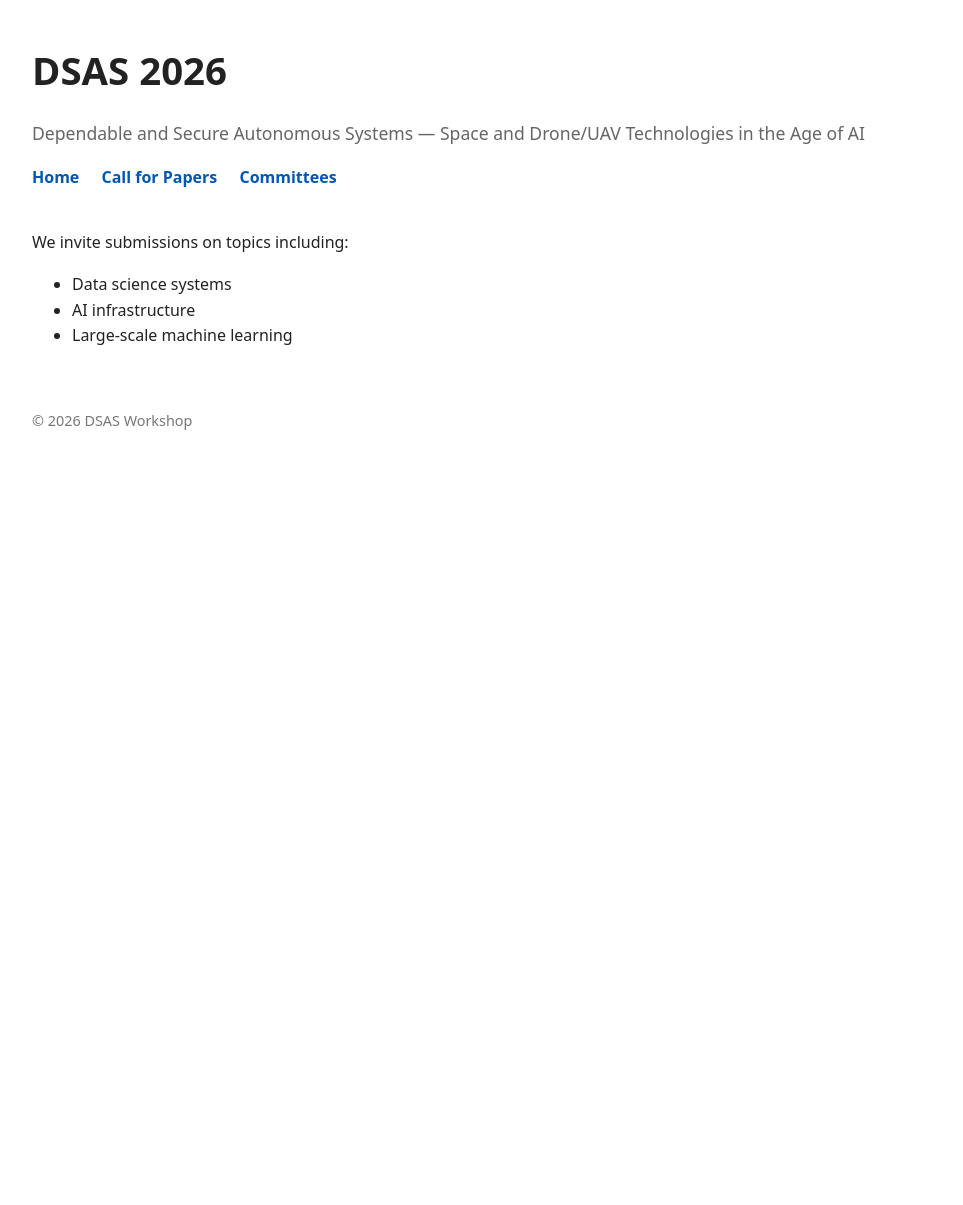
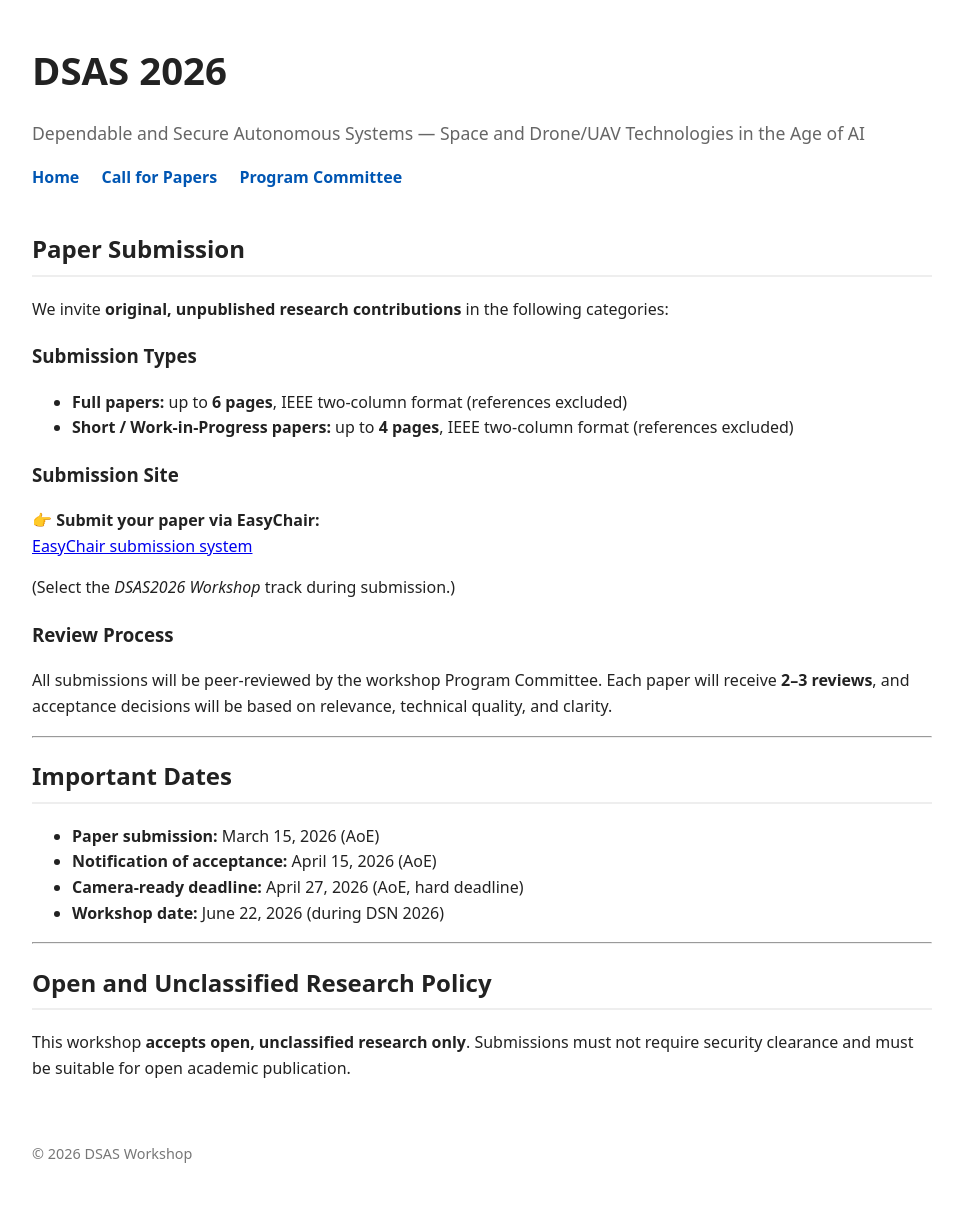
Before and after one commit to dsas2026/dsas2026.github.io, a Jekyll site: the page built from _pages/cfp.md, in a window 1280 px wide. Shown: the whole page, without its empty margins (158-1121 px from the left). Built offline with Jekyll 4.4.1, drawn with Linux system fonts in a browser that asks for light colours; before the commit the page ends 900 px from its top, so only the background shows below that.

Commit message:
Program Committee

```diff
--- a/_data/navigation.yml
+++ b/_data/navigation.yml
@@ -14,8 +14,8 @@ main:
   - title: "Call for Papers"
     url: /cfp/
 
-  - title: "Committees"
-    url: /committees/
+  - title: "Program Committee"
+    url: /programcommittee/
 
   # - title: "CV"
   #   url: /cv-json/
--- a/_pages/cfp.md
+++ b/_pages/cfp.md
@@ -1,11 +1,35 @@
 ---
 layout: default
 permalink: /cfp/
-title: "Call for Papers"
+title: "Call for Papers -- Submission Instructions"
 ---
 
-We invite submissions on topics including:
+## Paper Submission
+We invite **original, unpublished research contributions** in the following categories:
 
-- Data science systems
-- AI infrastructure
-- Large-scale machine learning
+### Submission Types
+- **Full papers:** up to **6 pages**, IEEE two-column format (references excluded)
+- **Short / Work-in-Progress papers:** up to **4 pages**, IEEE two-column format (references excluded)
+
+### Submission Site
+
+👉 **Submit your paper via EasyChair:**
+[EasyChair submission system](https://easychair.org/conferences/?conf=dsn_2026)
+
+(Select the *DSAS2026 Workshop* track during submission.)
+
+### Review Process
+All submissions will be peer-reviewed by the workshop Program Committee. Each paper will receive **2–3 reviews**, and acceptance decisions will be based on relevance, technical quality, and clarity.
+
+---
+
+## Important Dates
+- **Paper submission:** March 15, 2026 (AoE)
+- **Notification of acceptance:** April 15, 2026 (AoE)
+- **Camera-ready deadline:** April 27, 2026 (AoE, hard deadline)
+- **Workshop date:** June 22, 2026 (during DSN 2026)
+
+---
+
+## Open and Unclassified Research Policy
+This workshop **accepts open, unclassified research only**. Submissions must not require security clearance and must be suitable for open academic publication.
```
Also changed, not shown: _pages/ProgramCommittee.md (added, +15 -0 lines), _pages/committee.md (deleted, +0 -7 lines), _pages/organizers.md (+1 -1 lines), index.md (+0 -23 lines), 2 other files.
